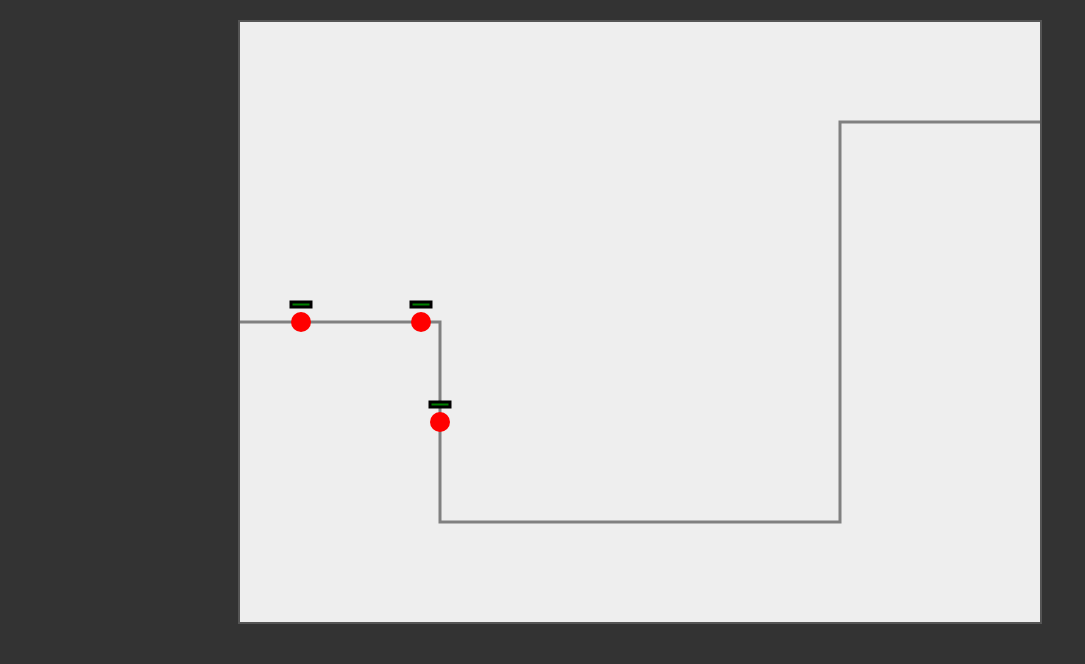
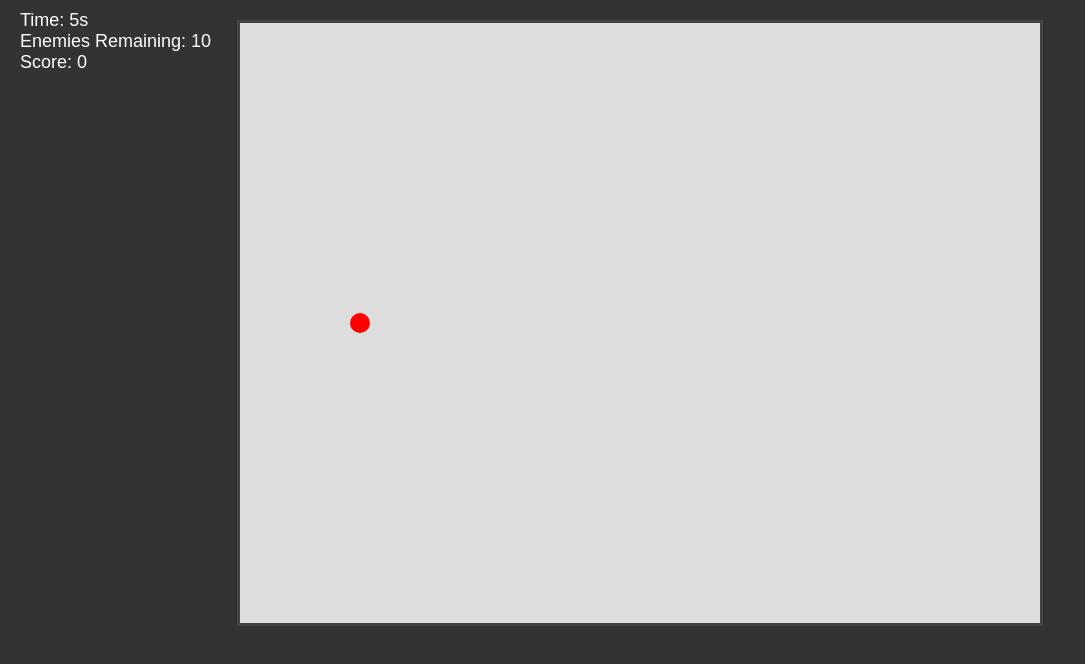
Before and after one commit to PFreezy/vegan-fitness, a plain HTML site: page protect-this-house.html in a window 1280 px wide. Shown: the whole page, without its empty margins (0-1085 px from the left). Drawn offline with Linux system fonts and the light colour scheme.

Commit message:
Update protect-this-house.html

```diff
--- a/protect-this-house.html
+++ b/protect-this-house.html
@@ -1,33 +1,54 @@
 <!DOCTYPE html>
-<html>
+<html lang="en">
 <head>
   <meta charset="UTF-8">
-  <title>Simple Tower Defense Game</title>
+  <meta name="viewport" content="width=device-width, initial-scale=1.0">
+  <title>Enhanced Tower Defense Game</title>
   <style>
     body {
       margin: 0;
       padding: 0;
       background: #333;
+      font-family: Arial, sans-serif;
     }
     canvas {
       display: block;
       margin: 20px auto;
-      background: #eee;
-      border: 2px solid #555;
+      background: #ddd;
+      border: 3px solid #444;
+    }
+    #ui {
+      position: absolute;
+      top: 10px;
+      left: 20px;
+      color: white;
+      font-size: 18px;
     }
   </style>
 </head>
 <body>
   <canvas id="gameCanvas" width="800" height="600"></canvas>
+  <div id="ui">
+    <div>Time: <span id="timeCounter">0</span>s</div>
+    <div>Enemies Remaining: <span id="enemyCounter">10</span></div>
+    <div>Score: <span id="scoreCounter">0</span></div>
+  </div>
   <script>
-    // Get canvas and context
     const canvas = document.getElementById("gameCanvas");
     const ctx = canvas.getContext("2d");
 
-    // Define a simple path as an array of points.
-    // Enemies will follow this path from start to finish.
+    // --- Game Settings ---
+    const gameTimeLimit = 120; // In seconds
+    let gameTime = 0;
+    let score = 0;
+    let enemiesRemaining = 10;
+    const enemies = [];
+    const towers = [];
+    const projectiles = [];
+
+    // --- Path for Enemies ---
     const path = [
-      { x: 0,   y: 300 },
+      { x: 0, y: 300 },
       { x: 200, y: 300 },
       { x: 200, y: 500 },
       { x: 600, y: 500 },
@@ -35,72 +56,48 @@
       { x: 800, y: 100 }
     ];
 
-    // --- Enemy Class ---
-    class Enemy {
-      constructor() {
-        this.radius = 10;
-        this.health = 100;
-        this.speed = 1;
-        // Start at the first point in the path
-        this.x = path[0].x;
-        this.y = path[0].y;
-        this.currentPoint = 1;  // Next target in the path
-        this.alive = true;
-      }
-
-      update() {
-        // If enemy has reached the end of the path, simply stop moving.
-        if (this.currentPoint >= path.length) return;
-
-        const target = path[this.currentPoint];
-        const dx = target.x - this.x;
-        const dy = target.y - this.y;
-        const distance = Math.sqrt(dx * dx + dy * dy);
-
-        if (distance < this.speed) {
-          // Snap to the target and move to the next point.
-          this.x = target.x;
-          this.y = target.y;
-          this.currentPoint++;
-        } else {
-          // Move toward the target.
-          this.x += (dx / distance) * this.speed;
-          this.y += (dy / distance) * this.speed;
-        }
-      }
-
-      draw() {
-        // Draw enemy body.
-        ctx.fillStyle = 'red';
-        ctx.beginPath();
-        ctx.arc(this.x, this.y, this.radius, 0, Math.PI * 2);
-        ctx.fill();
-
-        // Draw a simple health bar.
-        const barWidth = 20;
-        const healthRatio = this.health / 100;
-        ctx.fillStyle = 'green';
-        ctx.fillRect(this.x - barWidth / 2, this.y - this.radius - 10, barWidth * healthRatio, 5);
-        ctx.strokeStyle = 'black';
-        ctx.strokeRect(this.x - barWidth / 2, this.y - this.radius - 10, barWidth, 5);
+    // --- Game Timer ---
+    function updateTime() {
+      if (gameTime < gameTimeLimit) {
+        gameTime++;
+        document.getElementById("timeCounter").textContent = gameTime;
+      } else {
+        alert("Game Over! Time's up!");
       }
     }
 
-    // --- Tower Class ---
+    setInterval(updateTime, 1000);
+
+    // --- Tower Class (with upgrades) ---
     class Tower {
       constructor(x, y) {
         this.x = x;
         this.y = y;
         this.range = 100;
-        this.fireRate = 60; // Frames between shots
+        this.level = 1;
+        this.fireRate = 60;
         this.cooldown = 0;
+        this.cost = 50;
+        this.upgraded = false;
+        this.type = "handgun";
+      }
+
+      upgrade() {
+        if (!this.upgraded && score >= this.cost) {
+          this.level++;
+          this.type = this.level === 2 ? "machine gun" : "bazooka";
+          this.range += 20;
+          this.fireRate = this.level === 2 ? 45 : 30;
+          this.cost *= 2; // Double the cost for the next upgrade
+          score -= this.cost;
+          this.upgraded = true;
+        }
       }
 
       update() {
         if (this.cooldown > 0) {
           this.cooldown--;
         } else {
-          // Look for the first enemy within range.
           let target = null;
           for (let enemy of enemies) {
             const dx = enemy.x - this.x;
@@ -112,42 +109,35 @@
             }
           }
           if (target) {
-            // Fire a projectile at the enemy.
-            projectiles.push(new Projectile(this.x, this.y, target));
+            projectiles.push(new Projectile(this.x, this.y, target, this.type));
             this.cooldown = this.fireRate;
           }
         }
       }
 
       draw() {
-        // Draw tower body.
-        ctx.fillStyle = 'blue';
+        ctx.fillStyle = this.type === "handgun" ? "blue" : (this.type === "machine gun" ? "green" : "red");
         ctx.beginPath();
         ctx.arc(this.x, this.y, 15, 0, Math.PI * 2);
         ctx.fill();
-
-        // (Optional) Draw the range circle.
-        ctx.strokeStyle = 'rgba(0, 0, 255, 0.3)';
-        ctx.beginPath();
-        ctx.arc(this.x, this.y, this.range, 0, Math.PI * 2);
+        ctx.strokeStyle = "black";
         ctx.stroke();
       }
     }
 
     // --- Projectile Class ---
     class Projectile {
-      constructor(x, y, target) {
+      constructor(x, y, target, type) {
         this.x = x;
         this.y = y;
         this.target = target;
-        this.speed = 4;
+        this.speed = type === "bazooka" ? 3 : (type === "machine gun" ? 5 : 4);
         this.radius = 5;
-        this.damage = 20;
+        this.damage = type === "bazooka" ? 40 : (type === "machine gun" ? 15 : 10);
         this.alive = true;
       }
 
       update() {
-        // If the target is already dead, mark the projectile as done.
         if (!this.target.alive) {
           this.alive = false;
           return;
@@ -158,104 +148,129 @@
         const distance = Math.sqrt(dx * dx + dy * dy);
 
         if (distance < this.speed) {
-          // Hit the target: reduce its health.
           this.target.health -= this.damage;
           if (this.target.health <= 0) {
             this.target.alive = false;
+            score += 10; // Increase score for enemy kill
+            enemiesRemaining--;
           }
           this.alive = false;
         } else {
-          // Move toward the target.
           this.x += (dx / distance) * this.speed;
           this.y += (dy / distance) * this.speed;
         }
       }
 
       draw() {
-        ctx.fillStyle = 'black';
+        ctx.fillStyle = "black";
         ctx.beginPath();
         ctx.arc(this.x, this.y, this.radius, 0, Math.PI * 2);
         ctx.fill();
       }
     }
 
-    // Arrays to hold game objects.
-    let enemies = [];
-    let towers = [];
-    let projectiles = [];
-
-    // Timer for enemy spawns.
-    let spawnTimer = 0;
-    const spawnInterval = 120; // Spawn a new enemy every 120 frames.
-
-    // --- Game Loop Functions ---
-    function update() {
-      // Spawn new enemy if timer is done.
-      spawnTimer--;
-      if (spawnTimer <= 0) {
-        enemies.push(new Enemy());
-        spawnTimer = spawnInterval;
+    // --- Enemy Class ---
+    class Enemy {
+      constructor() {
+        this.radius = 10;
+        this.health = 100;
+        this.speed = 1;
+        this.x = path[0].x;
+        this.y = path[0].y;
+        this.currentPoint = 1;
+        this.alive = true;
       }
 
-      // Update enemies.
-      enemies.forEach(enemy => {
-        if (enemy.alive) enemy.update();
-      });
+      update() {
+        if (this.currentPoint >= path.length) return;
 
-      // Update towers.
-      towers.forEach(tower => tower.update());
+        const target = path[this.currentPoint];
+        const dx = target.x - this.x;
+        const dy = target.y - this.y;
+        const distance = Math.sqrt(dx * dx + dy * dy);
 
-      // Update projectiles.
-      projectiles.forEach(projectile => {
-        if (projectile.alive) projectile.update();
-      });
+        if (distance < this.speed) {
+          this.x = target.x;
+          this.y = target.y;
+          this.currentPoint++;
+        } else {
+          this.x += (dx / distance) * this.speed;
+          this.y += (dy / distance) * this.speed;
+        }
+      }
 
-      // Remove dead enemies and projectiles.
-      enemies = enemies.filter(e => e.alive || e.currentPoint < path.length);
-      projectiles = projectiles.filter(p => p.alive);
+      draw() {
+        ctx.fillStyle = "red";
+        ctx.beginPath();
+        ctx.arc(this.x, this.y, this.radius, 0, Math.PI * 2);
+        ctx.fill();
+      }
     }
 
-    function draw() {
-      // Clear the canvas.
+    // --- UI Updates ---
+    function updateUI() {
+      document.getElementById("enemyCounter").textContent = enemiesRemaining;
+      document.getElementById("scoreCounter").textContent = score;
+    }
+
+    // --- Game Loop ---
+    function gameLoop() {
       ctx.clearRect(0, 0, canvas.width, canvas.height);
 
-      // Draw the path.
-      ctx.strokeStyle = 'gray';
-      ctx.lineWidth = 3;
-      ctx.beginPath();
-      ctx.moveTo(path[0].x, path[0].y);
-      for (let i = 1; i < path.length; i++) {
-        ctx.lineTo(path[i].x, path[i].y);
-      }
-      ctx.stroke();
+      // Update game objects
+      enemies.forEach(enemy => enemy.update());
+      towers.forEach(tower => tower.update());
+      projectiles.forEach(projectile => projectile.update());
 
-      // Draw towers.
+      // Remove dead enemies and projectiles
+      enemies.filter(e => e.alive);
+      projectiles.filter(p => p.alive);
+
+      // Draw game objects
+      enemies.forEach(enemy => enemy.draw());
       towers.forEach(tower => tower.draw());
+      projectiles.forEach(projectile => projectile.draw());
 
-      // Draw enemies.
-      enemies.forEach(enemy => enemy.draw());
-
-      // Draw projectiles.
-      projectiles.forEach(projectile => projectile.draw());
-    }
-
-    function gameLoop() {
-      update();
-      draw();
+      updateUI();
       requestAnimationFrame(gameLoop);
     }
 
+    // --- Game Start ---
+    function startGame() {
+      // Spawn enemies periodically
+      setInterval(() => {
+        if (enemiesRemaining > 0) {
+          enemies.push(new Enemy());
+        }
+      }, 3000);
+
+      gameLoop();
+    }
+
     // --- User Interaction ---
-    // Place a tower where the user clicks.
-    canvas.addEventListener('click', function(event) {
-      const rect = canvas.getBoundingClientRect();
-      const x = event.clientX - rect.left;
-      const y = event.clientY - rect.top;
-      towers.push(new Tower(x, y));
+    canvas.addEventListener("click", function(event) {
+      const x = event.clientX - canvas.offsetLeft;
+      const y = event.clientY - canvas.offsetTop;
+
+      // Place towers and upgrade if needed
+      let towerFound = false;
+      for (let tower of towers) {
+        const dx = tower.x - x;
+        const dy = tower.y - y;
+        const distance = Math.sqrt(dx * dx + dy * dy);
+        if (distance < 20) {
+          towerFound = true;
+          tower.upgrade(); // Upgrade if clicked on an existing tower
+          break;
+        }
+      }
+
+      if (!towerFound) {
+        towers.push(new Tower(x, y)); // Place new tower
+      }
     });
 
-    // Start the game loop.
-    gameLoop();
+    startGame();
   </script>
 </body>
 </html>
```
